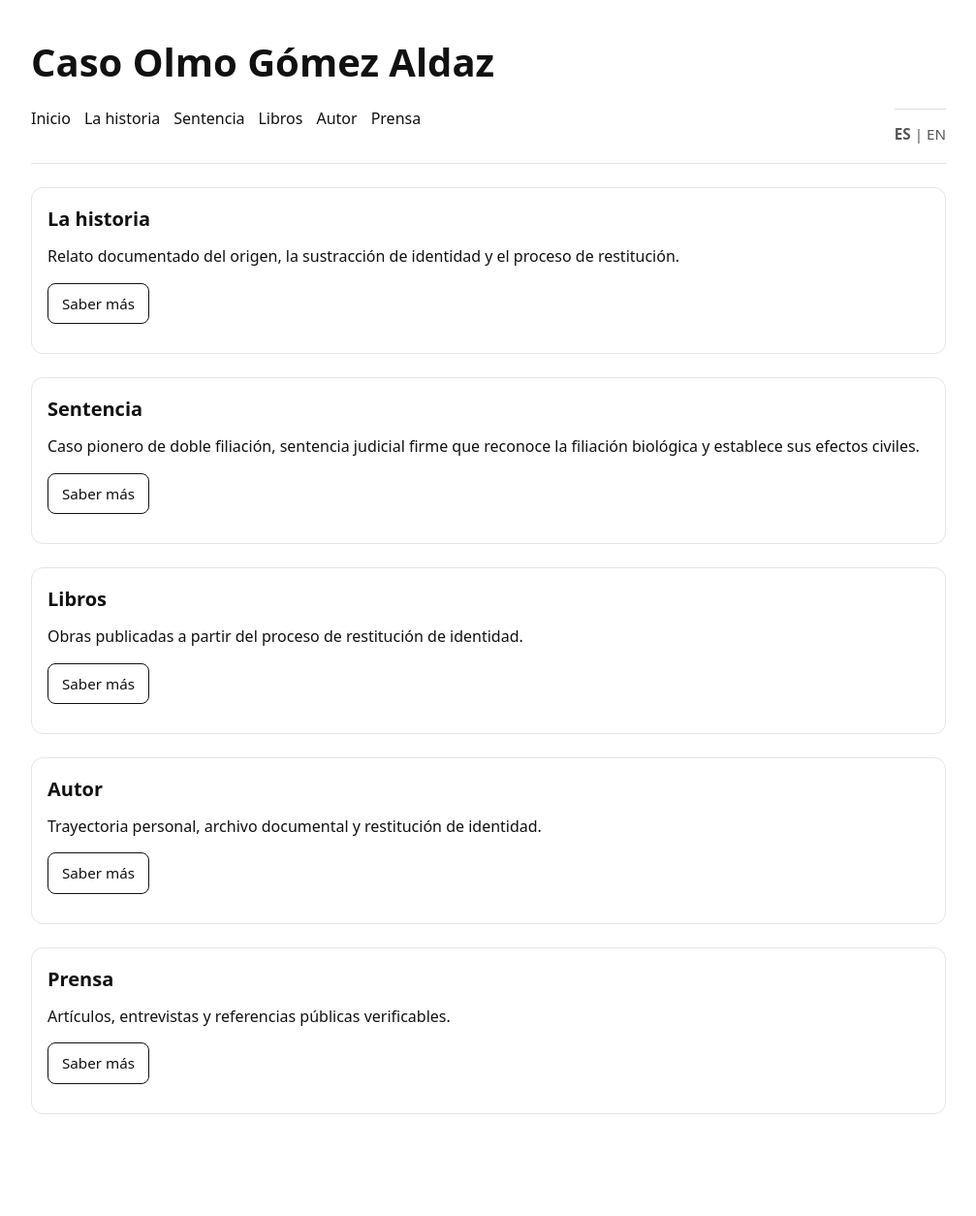
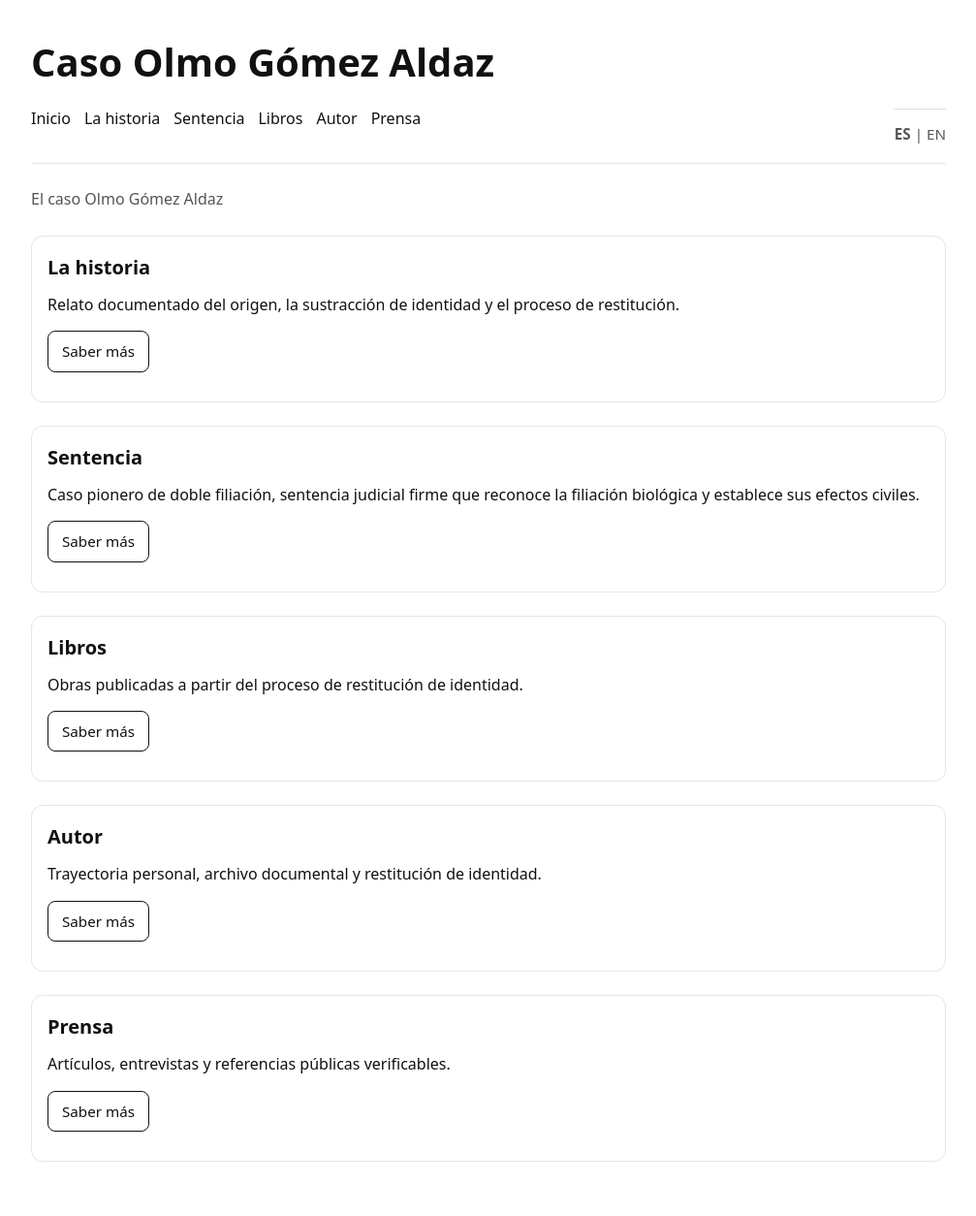
Before and after one commit to olmogaldaz/olmogaldaz.github.io, a Jekyll site: the page built from es/index.html, in a window 1280 px wide. Shown: the whole page at 97% size, without its empty margins (136-1143 px from the left). Built offline with Jekyll 4.4.1, drawn with Linux system fonts in a browser that asks for light colours; before the commit the page ends 1205 px from its top, so only the background shows below that.

Commit message:
Update index.html

```diff
--- a/es/index.html
+++ b/es/index.html
@@ -8,7 +8,9 @@ description: Caso documentado de sustracción de identidad y restitución de fil
 
   <div class="wrap">
     <header id="site-header"></header>
-
+    <h1 class="page-title subtle">
+      El caso Olmo Gómez Aldaz
+    </h1>
     <main>
 
       <!-- Fila 1 y 2: La historia / Sentencia -->
```
